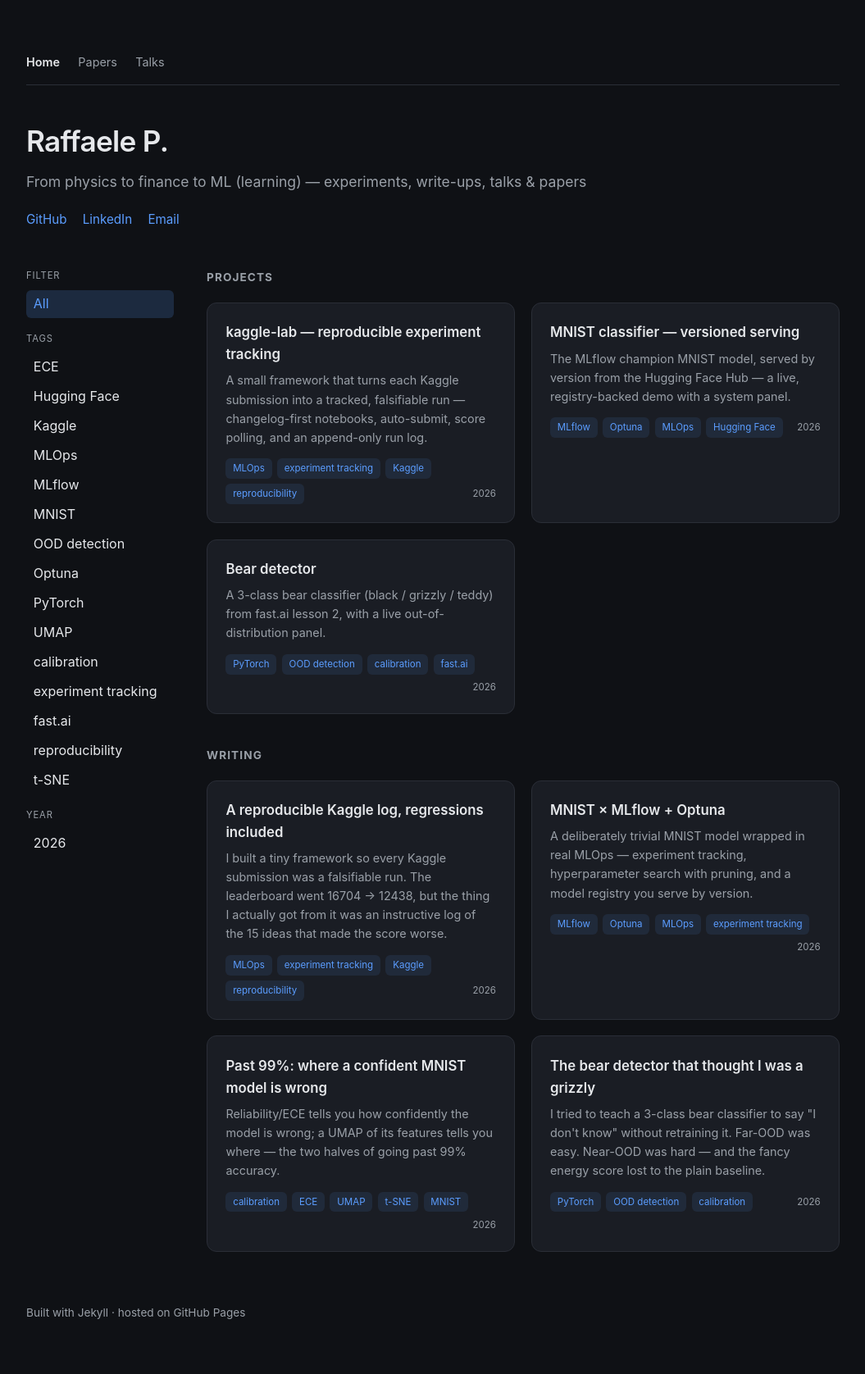
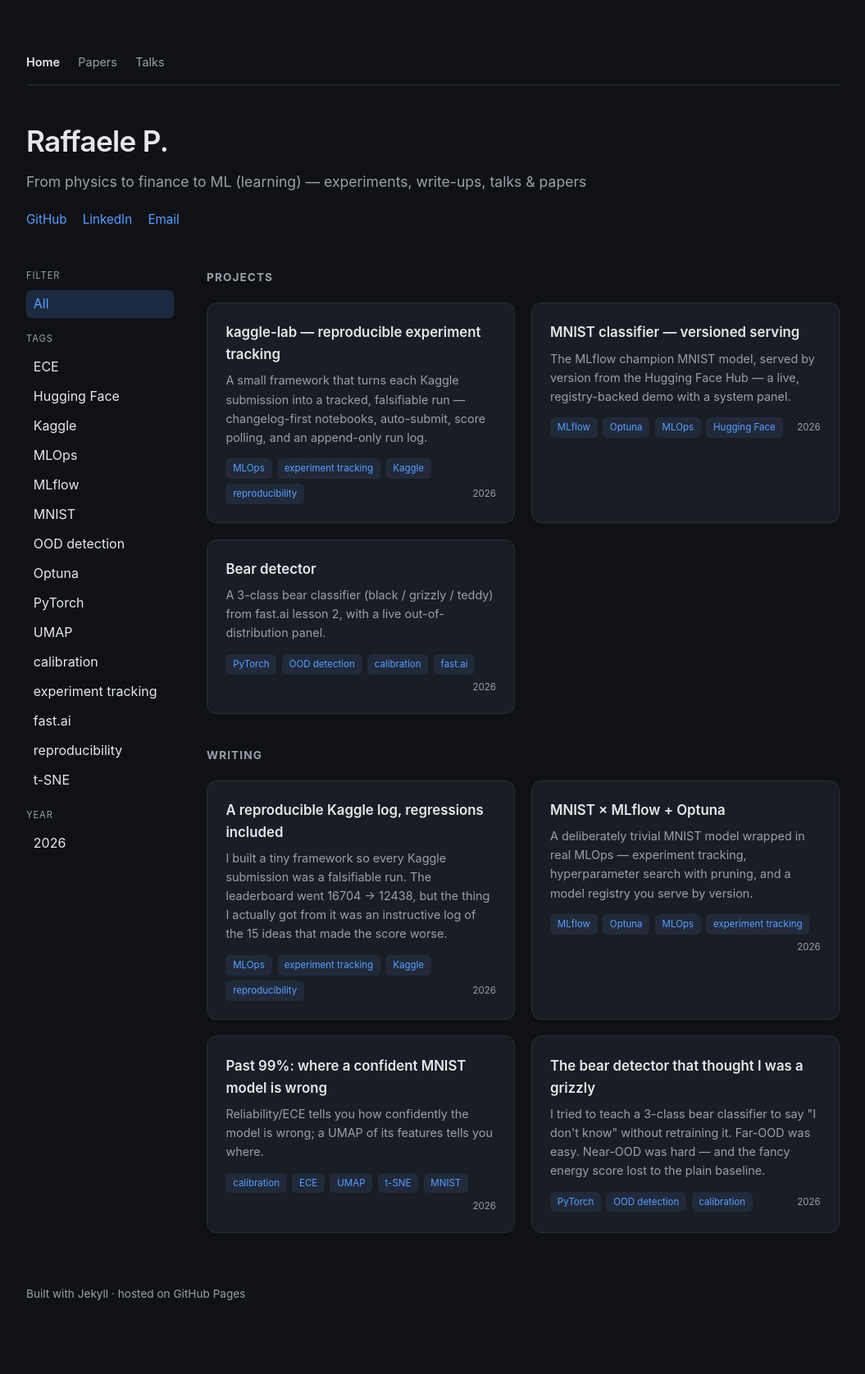
Before and after one commit to rp-playground/rp-playground.github.io, a Jekyll site: the page built from index.html, in a window 1280 px wide. Shown: the whole page at 82% size, without its empty margins (112-1167 px from the left). Built offline with Jekyll 4.4.1, drawn with Linux system fonts in a browser that asks for light colours; after the commit the page ends 1653 px from its top, so only the background shows below that.

Commit message:
write-up(mnist-calibration): prose edits
Co-Authored-By: Claude Opus 4.8 (1M context) <noreply@anthropic.com>

```diff
--- a/_writing/mnist-calibration.md
+++ b/_writing/mnist-calibration.md
@@ -2,7 +2,7 @@
 layout: article
 title: "Past 99%: where a confident MNIST model is wrong"
 description: The confidence-calibration angle on the MNIST × MLflow project — reliability/ECE says how confidently the model is wrong, a UMAP of its features says where, with Colah's t-SNE visualization as the ancestor.
-summary: Reliability/ECE tells you how confidently the model is wrong; a UMAP of its features tells you where — the two halves of going past 99% accuracy.
+summary: Reliability/ECE tells you how confidently the model is wrong; a UMAP of its features tells you where.
 date: 2026-06-06
 tags: [calibration, ECE, UMAP, t-SNE, MNIST]
 published: true
```
